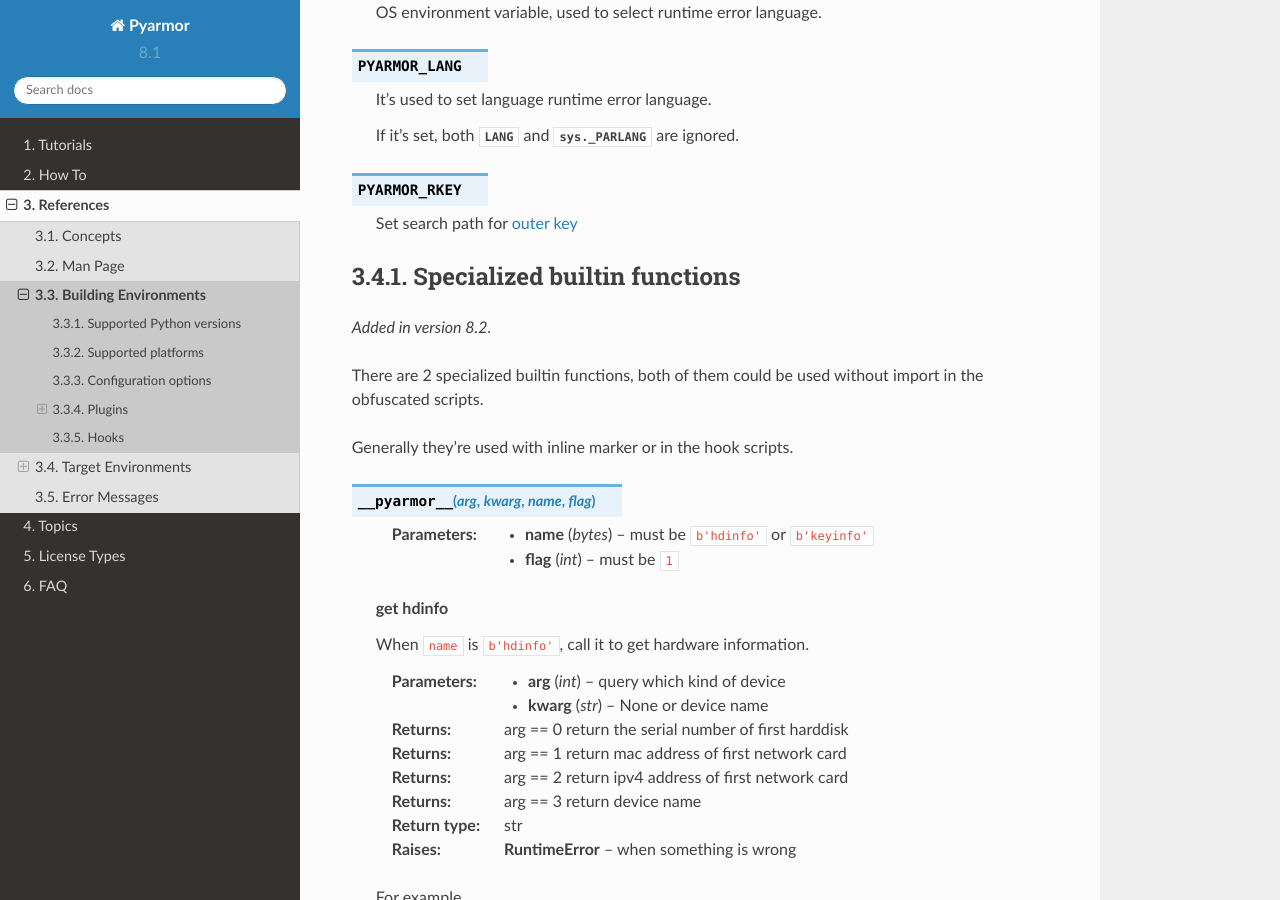
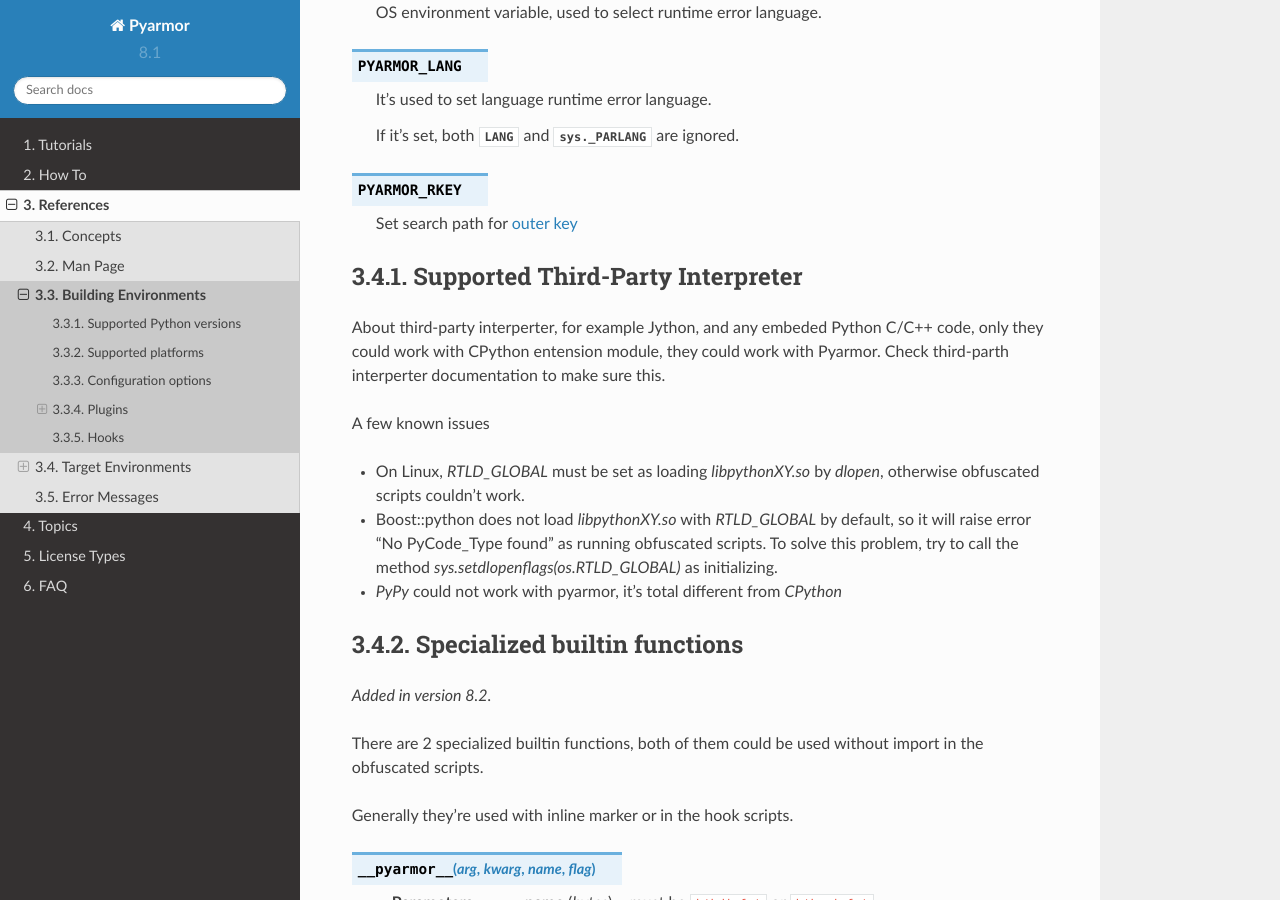
Before and after one commit to dashingsoft/pyarmor, a Sphinx documentation site: the page built from docs/reference/environments.rst, in a window 1280 px wide and 900 px high, scrolled down 5015 px. Built offline with Sphinx 7.4.7 and the Read the Docs theme 2.0.0, drawn with Linux system fonts in a browser that asks for light colours.

Commit message:
Doc third-party interpreter

```diff
--- a/docs/reference/environments.rst
+++ b/docs/reference/environments.rst
@@ -228,6 +230,19 @@
 .. envvar:: PYARMOR_RKEY
 
       Set search path for :term:`outer key`
+
+Supported Third-Party Interpreter
+=================================
+
+About third-party interperter, for example Jython, and any embeded Python C/C++ code, only they could work with CPython :term:`entension module`, they could work with Pyarmor. Check third-parth interperter documentation to make sure this.
+
+A few known issues
+
+* On Linux, `RTLD_GLOBAL` must be set as loading `libpythonXY.so` by `dlopen`, otherwise obfuscated scripts couldn't work.
+
+* Boost::python does not load `libpythonXY.so` with `RTLD_GLOBAL` by default, so it will raise error "No PyCode_Type found" as running obfuscated scripts. To solve this problem, try to call the method `sys.setdlopenflags(os.RTLD_GLOBAL)` as initializing.
+
+* `PyPy` could not work with pyarmor, it's total different from `CPython`
 
 Specialized builtin functions
 =============================
```
Also changed, not shown: other parts of docs/reference/environments.rst (+2 -0 lines), docs/topic/obfuscated-script.rst (+7 -2 lines).
